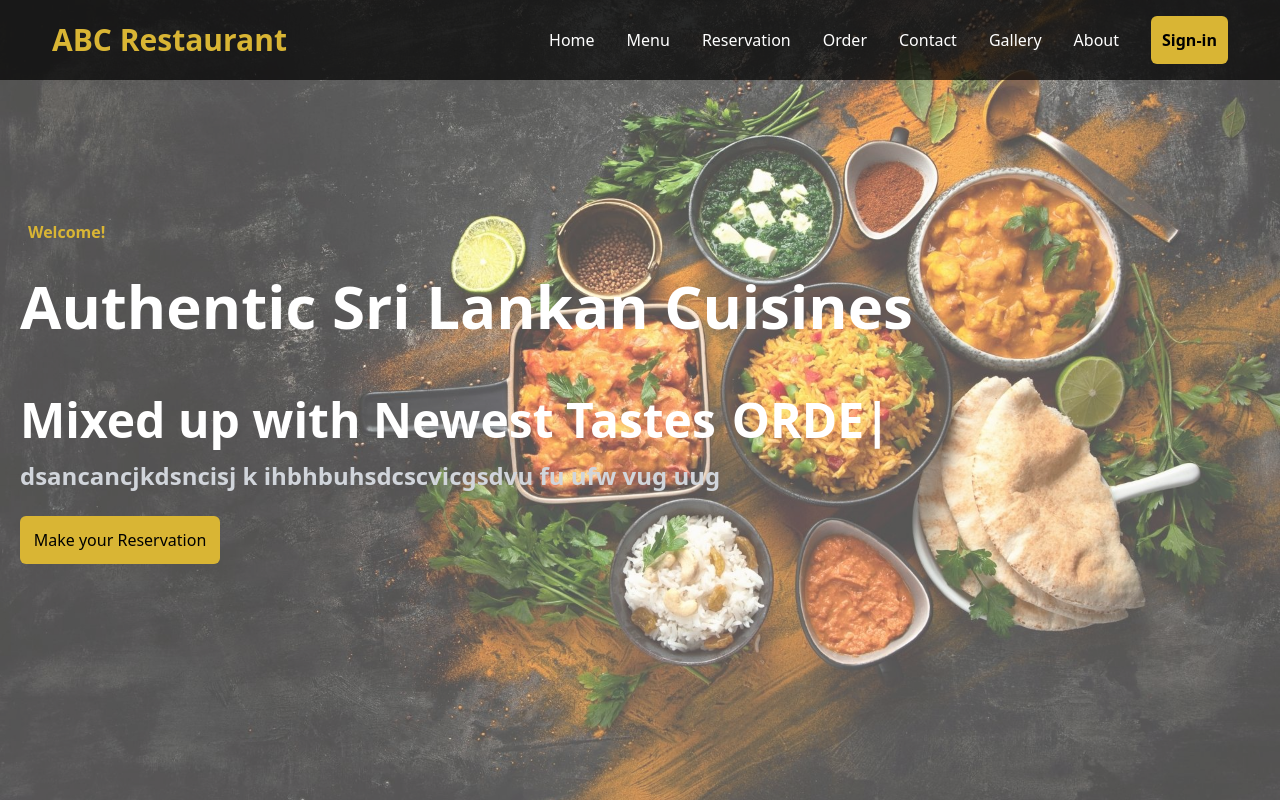
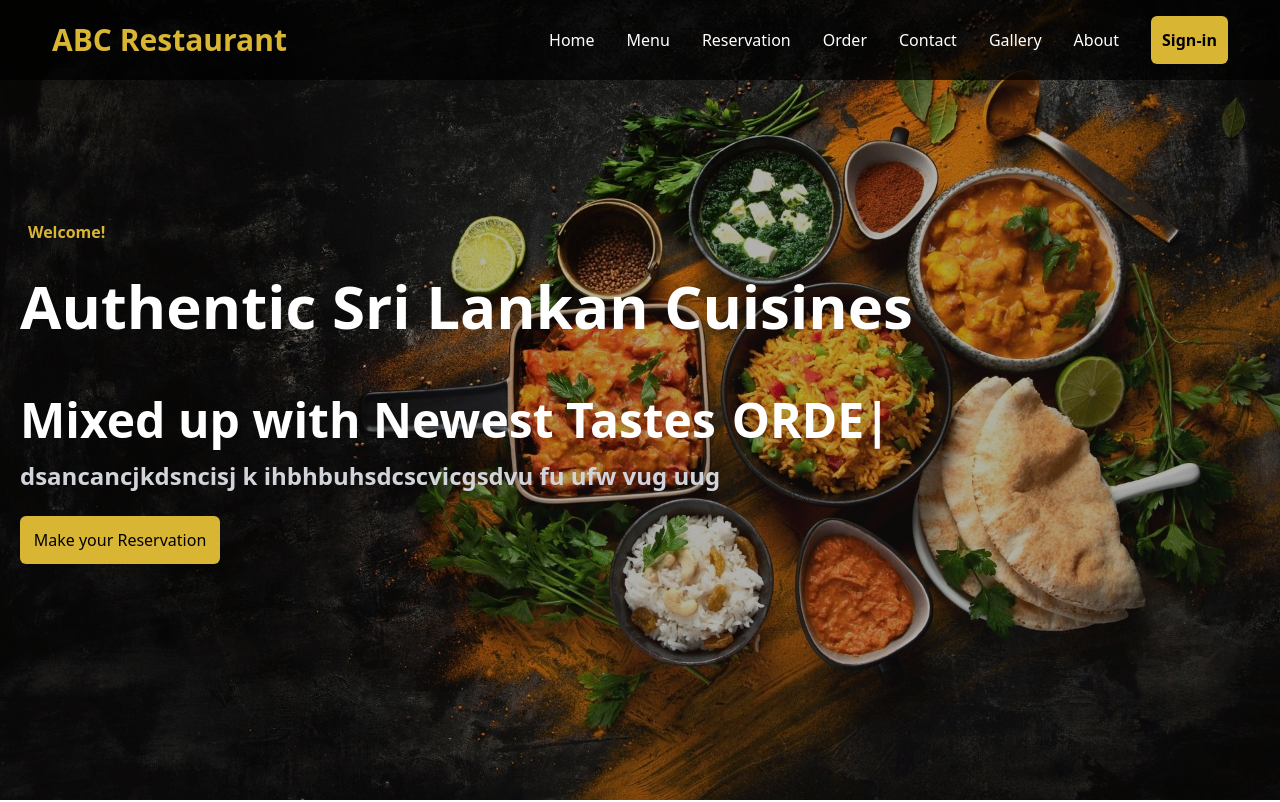
Before and after one commit to MatheeshaPJ/ABC_Restaurant, a React (Create React App) app in the folder frontend/: page / in a window 1280 px wide. Shown: the top 802 px of the page. Built offline with nearby package versions, Linux system fonts and the light colour scheme.

Commit message:
Update Home.jsx

```diff
--- a/frontend/src/pages/Home.jsx
+++ b/frontend/src/pages/Home.jsx
@@ -10,7 +10,7 @@ import Offers from "../components/Offers";
 
 const Home = () => {
   return (
-    <div >
+    <div className='bg-black'>
       <Navbar />
       <Hero />
       <Analytics />
```
